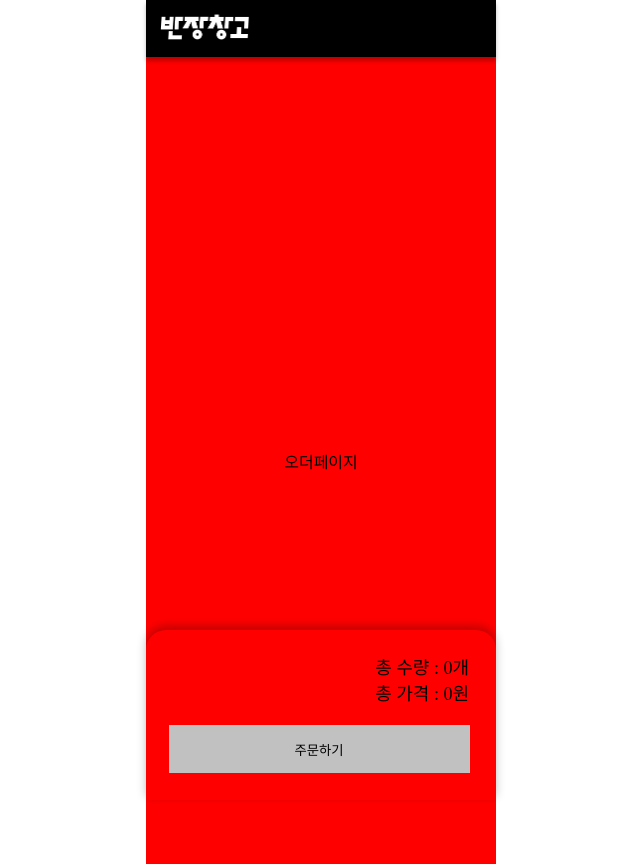
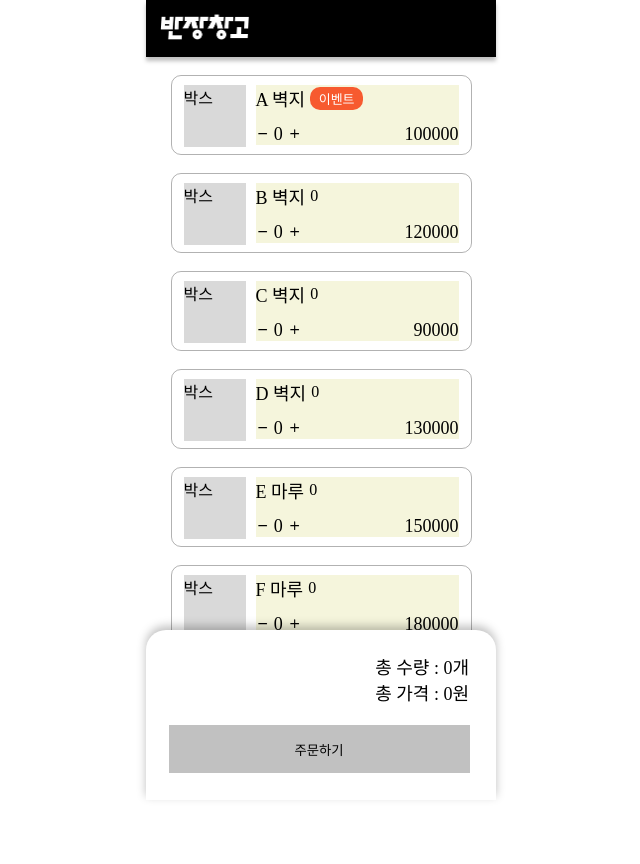
Before and after one commit to LEE2302/second, a React (Create React App) app: page /order in a window 1280 px wide. Shown: the whole page, without its empty margins (319-959 px from the left). Built offline with nearby package versions, Linux system fonts and the light colour scheme; data requests are answered from the project's data file.

Commit message:
design: itemBox css수정 / axios사용하여 get요청 후 데이터 받아옴

```diff
--- a/package.json
+++ b/package.json
@@ -15,6 +15,7 @@
     "json-server": "^1.0.0-alpha.21",
     "react": "^18.2.0",
     "react-dom": "^18.2.0",
+    "react-icons": "^5.0.1",
     "react-router-dom": "^6.21.2",
     "react-scripts": "5.0.1",
     "styled-components": "^6.1.8",
--- a/src/components/BottomOrder.tsx
+++ b/src/components/BottomOrder.tsx
@@ -30,6 +30,7 @@ const Container = styled.div`
   border-radius: 20px 20px 0px 0px;
   padding: 23px 27px 27px 23px;
   box-shadow: 0px -4px 10px 0px rgba(0, 0, 0, 0.25);
+  background-color: #ffffff;
 `;
 
 const TotalsDiv = styled.div`
--- /dev/null
+++ b/src/components/order-page/ItemBox.tsx
@@ -0,0 +1,102 @@
+import styled from 'styled-components';
+import { FiMinus, FiPlus } from 'react-icons/fi';
+
+interface ItemBoxProps {
+  name: string;
+  event: number;
+  price: number;
+}
+
+function ItemBox({ name, event, price }: ItemBoxProps) {
+  return (
+    <Container>
+      <div className="box">박스</div>
+      <ContentDiv>
+        <TitleDiv>
+          <div className="name">{name}</div>
+          {event && <div className="event-box">이벤트</div>}
+        </TitleDiv>
+        <QuantityPriceDiv>
+          <div>
+            <button type="button" aria-label="minus-button">
+              <FiMinus />
+            </button>
+            <span className="quantity">0</span>
+            <button type="button" aria-label="plus-button">
+              <FiPlus />
+            </button>
+          </div>
+          <div>{price}</div>
+        </QuantityPriceDiv>
+      </ContentDiv>
+    </Container>
+  );
+}
+
+export default ItemBox;
+
+const Container = styled.li`
+  display: flex;
+
+  width: 301px;
+  height: 80px;
+  padding: 9px 12px;
+  margin-top: 18px;
+  border-radius: 10px;
+  border: 1px solid rgba(0, 0, 0, 0.3);
+
+  .box {
+    width: 62px;
+    height: 62px;
+    background-color: #d9d9d9;
+    margin-right: 10px;
+  }
+`;
+
+const ContentDiv = styled.div`
+  background-color: beige;
+  display: flex;
+  flex-grow: 1;
+  justify-content: space-between;
+  flex-direction: column;
+`;
+
+const TitleDiv = styled.div`
+  display: flex;
+  align-items: center;
+
+  .name {
+    font-size: 18px;
+    margin-right: 5px;
+  }
+
+  .event-box {
+    display: flex;
+    justify-content: center;
+    align-items: center;
+
+    width: 53px;
+    height: 23px;
+    border-radius: 10px;
+    background-color: #f75a2f;
+
+    font-size: 13px;
+    color: white;
+  }
+`;
+
+const QuantityPriceDiv = styled.div`
+  display: flex;
+  justify-content: space-between;
+  font-size: 18px;
+
+  .quantity {
+    margin: 0px 5px;
+  }
+
+  button {
+    background-color: transparent;
+    border: none;
+    cursor: pointer;
+  }
+`;
--- a/src/index.css
+++ b/src/index.css
@@ -3,3 +3,12 @@
   margin: 0px;
   padding: 0px;
 }
+
+/* 스크롤 가리기 */
+ul::-webkit-scrollbar {
+  display: none;
+}
+ul {
+  -ms-overflow-style: none; /* 인터넷 익스플로러 */
+  scrollbar-width: none; /* 파이어폭스 */
+}
--- a/src/pages/OrderPage.tsx
+++ b/src/pages/OrderPage.tsx
@@ -1,12 +1,23 @@
 import axios from 'axios';
 import styled from 'styled-components';
 import { useQuery } from '@tanstack/react-query';
-import BottomOrder from '../components/BottomOrder';
-import Header from '../components/Header';
+// import BottomOrder from '../components/BottomOrder';
+// import Header from '../components/Header';
+import ItemBox from '../components/order-page/ItemBox';
+
+interface ItemProps {
+  id: string;
+  name: string;
+  event: number;
+  materialType: number;
+  price: number;
+}
 
 function OrderPage() {
   async function getEvent() {
-    const response = await axios.get('http://localhost:3001/items');
+    const response = await axios
+      .get('http://localhost:3001/items')
+      .then(({ data }) => data);
     return response;
   }
 
@@ -23,15 +34,19 @@ function OrderPage() {
 
   return (
     <Container>
-      <Header />
+      {/* <Header /> */}
       {isPending && (
         <div>
           <p>목록을</p>
           <p>불러오고 있습니다.</p>
         </div>
       )}
-      <div>오더페이지</div>
-      <BottomOrder />
+      <ul>
+        {data
+          && data.map((item: ItemProps) => (
+            <ItemBox name={item.name} event={item.event} price={item.price} />
+          ))}
+      </ul>
     </Container>
   );
 }
@@ -39,13 +54,20 @@ function OrderPage() {
 export default OrderPage;
 
 const Container = styled.div`
-  background-color: red;
   width: 100%;
   height: 100%;
   padding-top: 57px;
+  padding-bottom: 170px;
 
   display: flex;
   flex-direction: column;
   align-items: center;
   justify-content: center;
+
+  > ul {
+    overflow: scroll;
+    > li:last-child {
+      margin-bottom: 18px;
+    }
+  }
 `;
--- a/src/pages/RoutingPage.tsx
+++ b/src/pages/RoutingPage.tsx
@@ -1,32 +1,37 @@
-import { Route, Routes } from 'react-router-dom';
+import { Route, Routes, useLocation } from 'react-router-dom';
 import styled from 'styled-components';
+import { useEffect, useState } from 'react';
 import Home from './Home';
 import CompletePage from './CompletePage';
 import ErrorPage from './ErrorPage';
 import OrderPage from './OrderPage';
+import Header from '../components/Header';
+import BottomOrder from '../components/BottomOrder';
 
 function RoutingPage() {
-  // // 헤더 분기처리
-  // const { pathname } = useLocation();
-  // const location = useLocation();
-  // const [condition, setCondition] = useState(false);
+  // 헤더 분기처리
+  const { pathname } = useLocation();
+  const location = useLocation();
+  const [condition, setCondition] = useState(false);
 
-  // useEffect(() => {
-  //   if (pathname === '/order') {
-  //     setCondition(true);
-  //   } else {
-  //     setCondition(false);
-  //   }
-  // }, [pathname]);
+  useEffect(() => {
+    if (pathname === '/order') {
+      setCondition(true);
+    } else {
+      setCondition(false);
+    }
+  }, [pathname]);
 
   return (
     <Container>
-      <Routes>
+      {condition && <Header />}
+      <Routes key={location.pathname} location={location}>
         <Route path="/" element={<Home />} />
         <Route path="/order" element={<OrderPage />} />
         <Route path="/complete" element={<CompletePage />} />
         <Route path="/error" element={<ErrorPage />} />
       </Routes>
+      {condition && <BottomOrder />}
     </Container>
   );
 }
```
Also changed, not shown: 1 other file (tests, documents, lock files or other folders).
